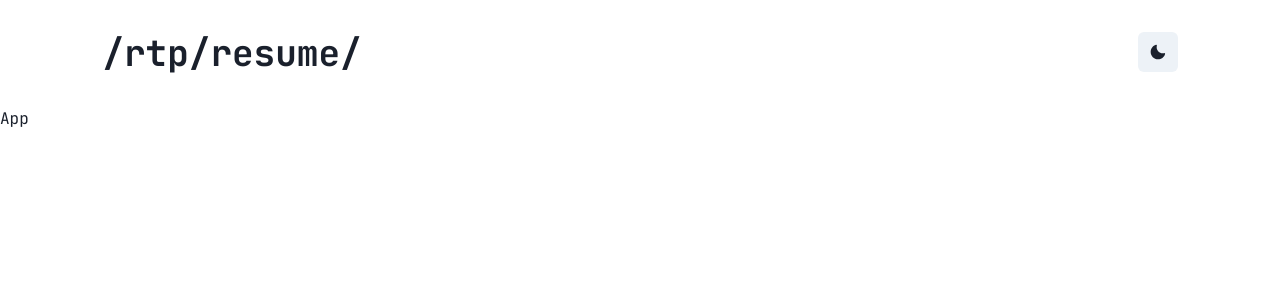
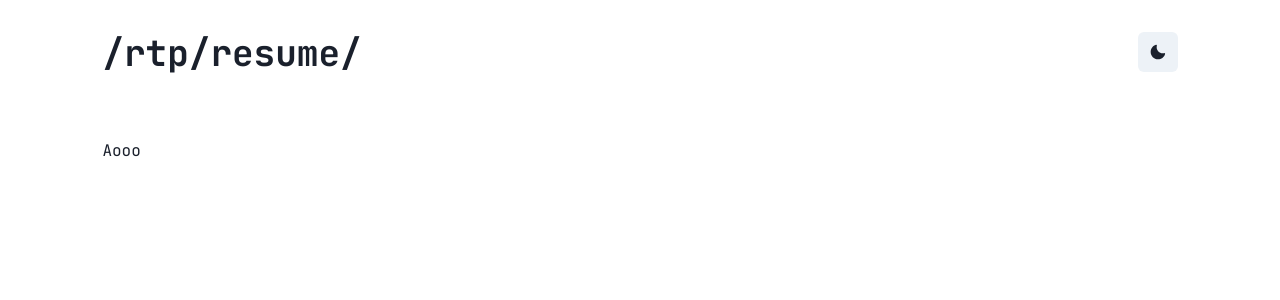
Before and after one commit to maruxan/training-resume, a React (Vite) app: page / in a window 1280 px wide. Shown: the top 300 px of the page. Built offline with nearby package versions, Linux system fonts and the light colour scheme.

Commit message:
feat(explorer): created explorer component
This contains folders and files

```diff
--- a/src/App.jsx
+++ b/src/App.jsx
@@ -3,14 +3,14 @@ import { ChakraProvider } from '@chakra-ui/react';
 
 import theme from './style/theme.js';
 
-import { Box } from '@chakra-ui/react';
 import Header from './components/Header/Header.jsx';
+import Explorer from './components/Explorer/Explorer.jsx';
 
 function App() {
   return (
     <ChakraProvider theme={theme}>
       <Header />
-      <Box>App</Box>
+      <Explorer />
     </ChakraProvider>
   );
 }
--- /dev/null
+++ b/src/components/Explorer/Explorer.jsx
@@ -0,0 +1,11 @@
+import React from 'react';
+
+import { Box } from '@chakra-ui/react';
+
+export default function Explorer() {
+  return (
+    <Box py={{ base: 5, md: 8 }} px={{ base: 4, md: '8%' }}>
+      Aooo
+    </Box>
+  );
+}
```
